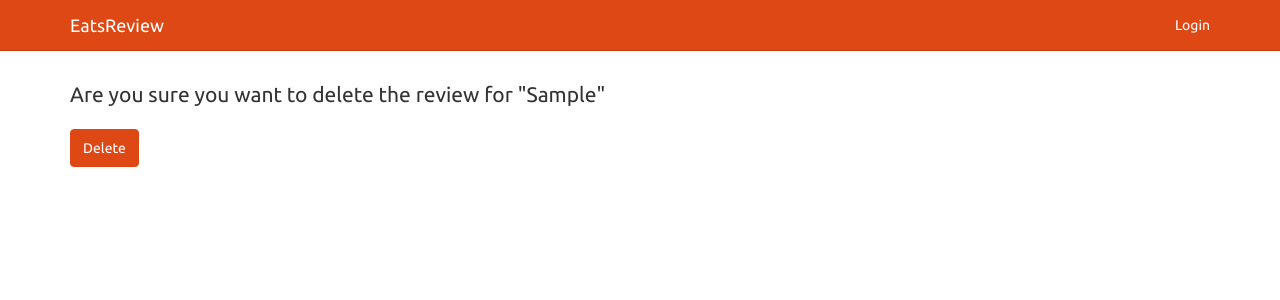
After one commit to Brophy613/eatsreview, a Django app: page /question/delete/1/ in a window 1280 px wide. The commit adds this page. Shown: the top 300 px of the page. Run offline with Django 3.2, Linux system fonts and the light colour scheme; tables that the repository leaves empty hold one stand-in row (values such as "Sample post"); some libraries are stand-ins or nearby versions.

Commit message:
Add delete view

```diff
--- a/core/urls.py
+++ b/core/urls.py
@@ -9,4 +9,5 @@ urlpatterns = patterns('',
      url(r'question/$', QuestionListView.as_view(), name='question_list'),
      url(r'^question/(?P<pk>\d+)/$', QuestionDetailView.as_view(), name='question_detail'),
       url(r'^question/update/(?P<pk>\d+)/$', QuestionUpdateView.as_view(), name='question_update'),
+      url(r'^question/delete/(?P<pk>\d+)/$', QuestionDeleteView.as_view(), name='question_delete'),
                       )
--- a/core/views.py
+++ b/core/views.py
@@ -3,7 +3,7 @@ from django.views.generic import TemplateView
 from django.views.generic import CreateView
 from django.core.urlresolvers import reverse_lazy
 from .models import *
-from django.views.generic import ListView, DetailView, UpdateView
+from django.views.generic import ListView, DetailView, UpdateView, DeleteView
 
 # Create your views here.
 class Home(TemplateView):
@@ -31,3 +31,8 @@ class QuestionUpdateView(UpdateView):
     model = Question
     template_name = 'question/question_form.html'
     fields = ['restaurant', 'order', 'review']
+
+class QuestionDeleteView(DeleteView):
+    model = Question
+    template_name = 'question/question_confirm_delete.html'
+    success_url = reverse_lazy('question_list')
--- /dev/null
+++ b/templates/question/question_confirm_delete.html
@@ -0,0 +1,8 @@
+{% extends 'base.html' %}
+{% block content %}
+<p class="lead">Are you sure you want to delete the review for "{{ question.restaurant }}"</p>
+<form method="post" action="">
+    {% csrf_token %}
+    <button type="submit" class="btn btn-primary">Delete</button>
+</form>
+{% endblock %}
--- a/templates/question/question_detail.html
+++ b/templates/question/question_detail.html
@@ -6,5 +6,6 @@
 <p>Asked by {{ question.user.username }} on {{ question.created_at }}</p>
 {% if question.user == user %}
 <p><a href="{% url 'question_update' pk=question.id %}">Edit review</a></p>
+<p><a href="{% url 'question_delete' pk=question.id %}">Delete review</a></p>
 {% endif %}
 {% endblock %}
```
